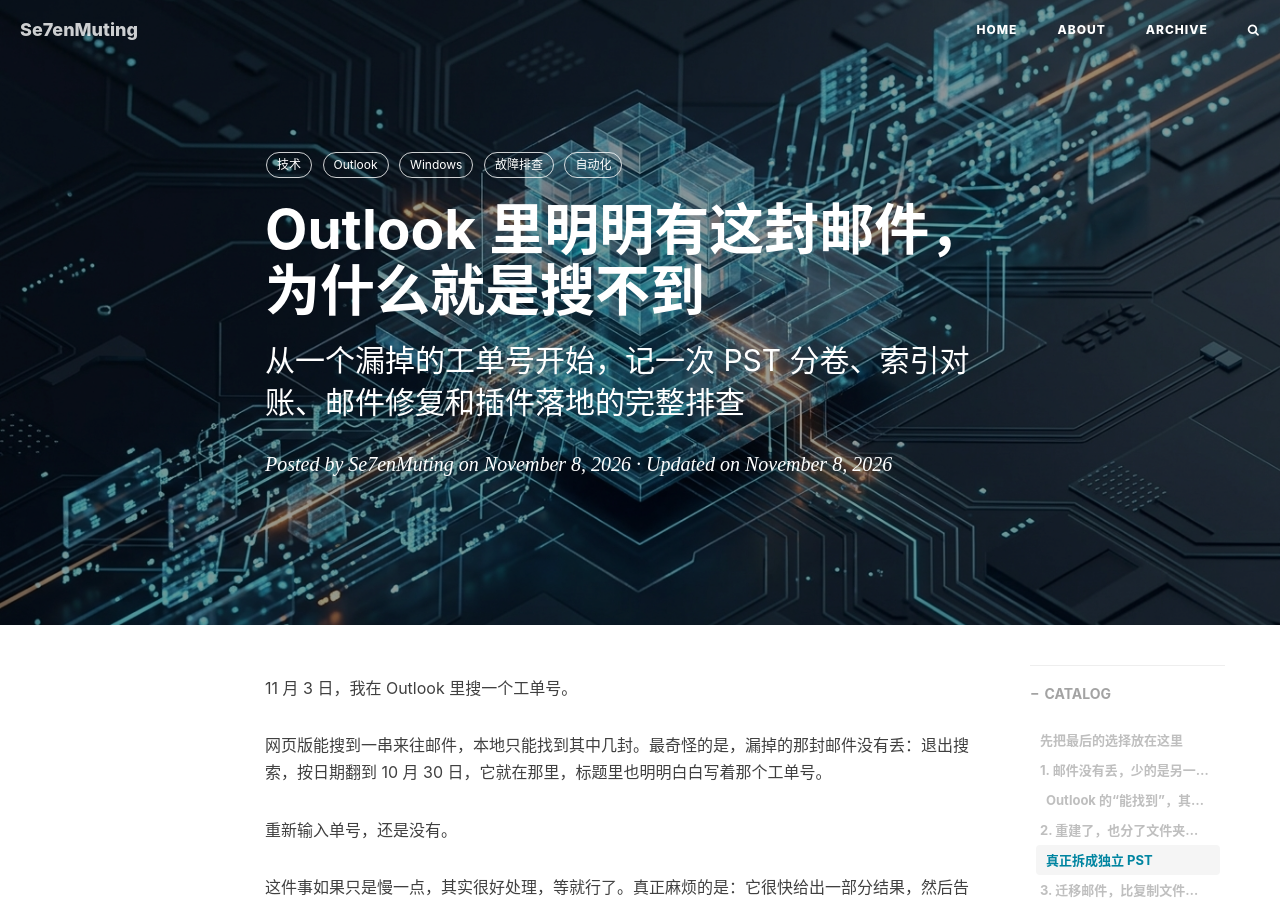
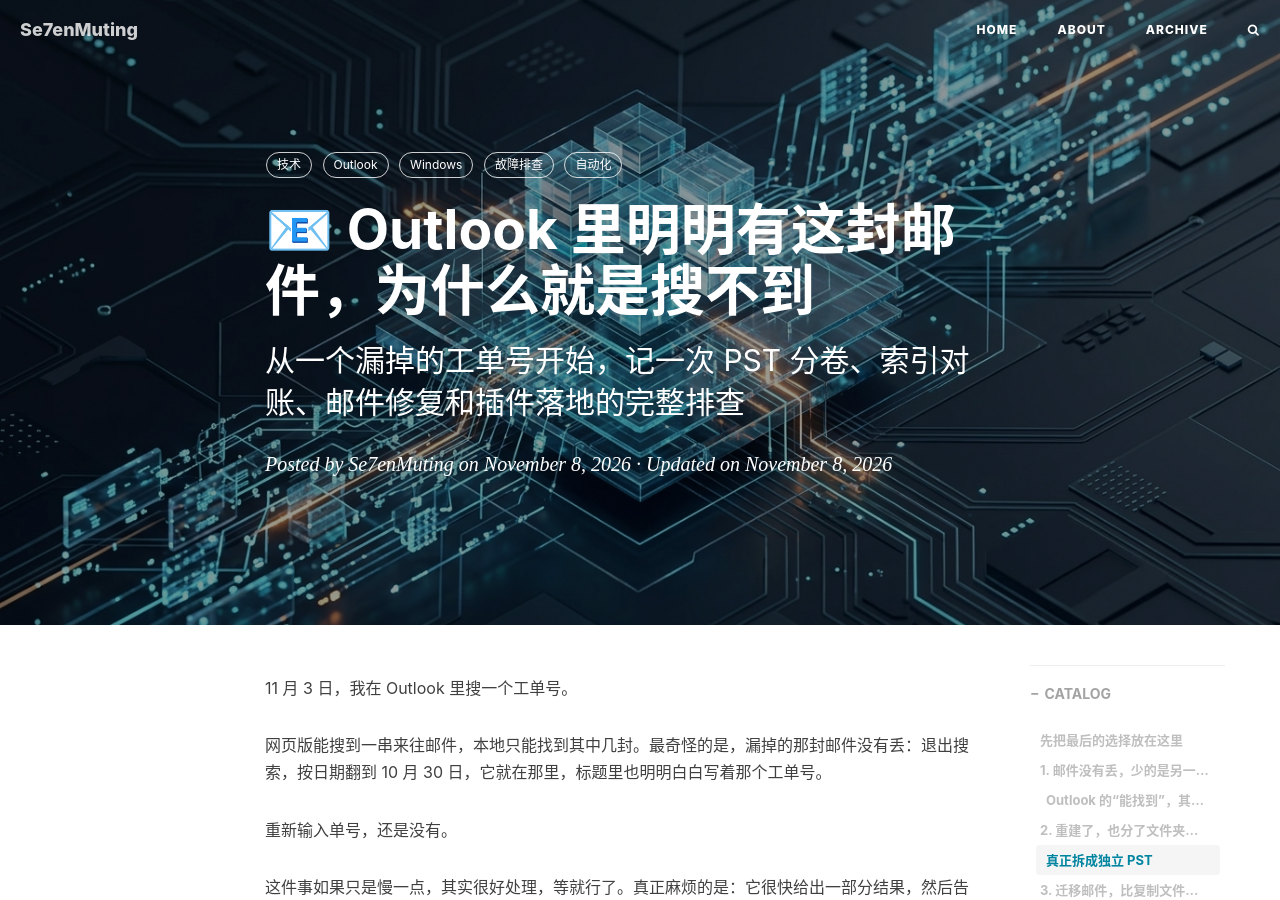
Before and after one commit to se7enmuting/Se7enMuting.github.io, a Jekyll site: the page built from _posts/2026-11-08-Outlook_PST_Search_Deep_Dive_Codex.md, in a window 1280 px wide and 900 px high. Built offline with Jekyll 4.4.1, drawn with Linux system fonts in a browser that asks for light colours; nearby versions of some CDN libraries; comment, search, counter and statistics services are not loaded.

```diff
--- a/_posts/2026-11-08-Outlook_PST_Search_Deep_Dive_Codex.md
+++ b/_posts/2026-11-08-Outlook_PST_Search_Deep_Dive_Codex.md
@@ -1,6 +1,6 @@
 ---
 layout: post
-title: "Outlook 里明明有这封邮件，为什么就是搜不到"
+title: "📧 Outlook 里明明有这封邮件，为什么就是搜不到"
 subtitle: "从一个漏掉的工单号开始，记一次 PST 分卷、索引对账、邮件修复和插件落地的完整排查"
 author: "Se7enMuting"
 date: "2026-11-08"
```
